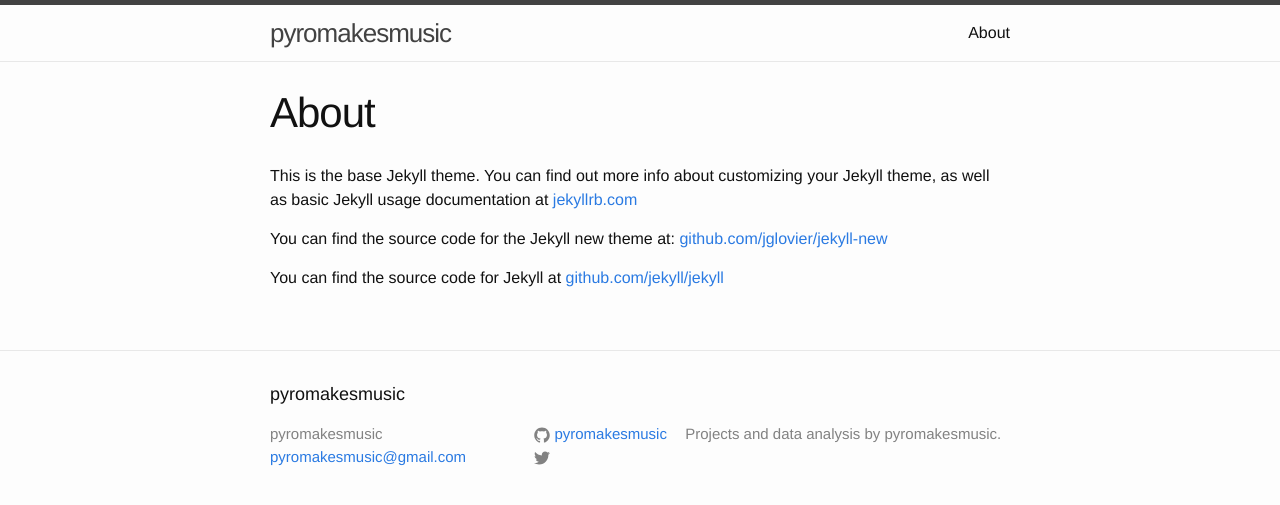
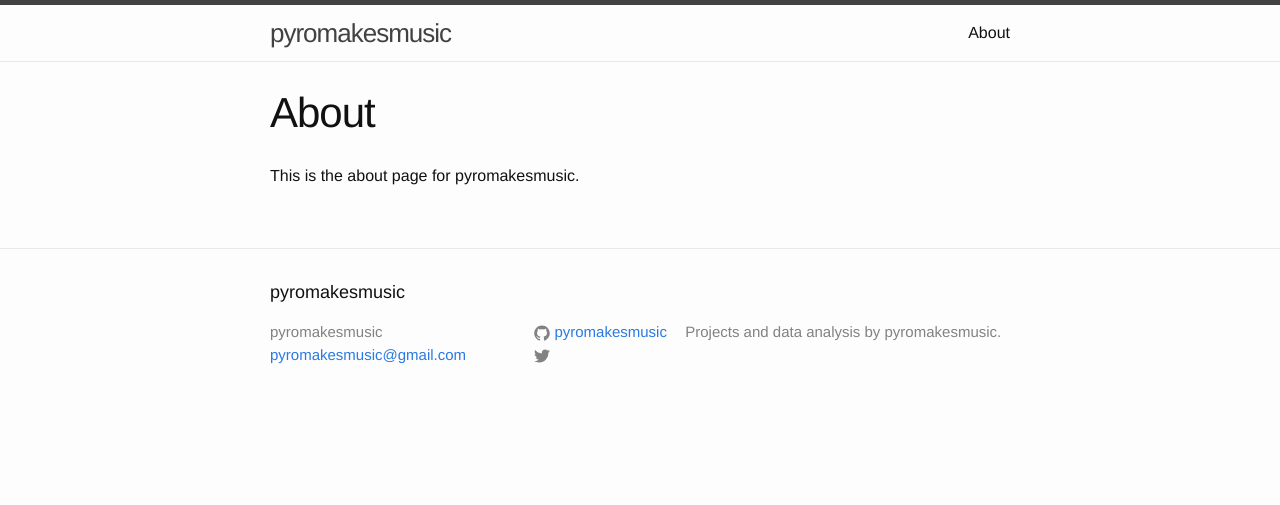
Before and after one commit to pyromakesmusic/pyromakesmusic.github.io, a Jekyll site: the page built from docs/about.md, in a window 1280 px wide. Shown: the top 505 px of the page. Built offline with Jekyll 4.4.1, drawn with Linux system fonts in a browser that asks for light colours.

```diff
--- a/docs/about.md
+++ b/docs/about.md
@@ -4,8 +4,4 @@ title: About
 permalink: /about/
 ---
 
-This is the base Jekyll theme. You can find out more info about customizing your Jekyll theme, as well as basic Jekyll usage documentation at [jekyllrb.com](http://jekyllrb.com/)
-
-You can find the source code for the Jekyll new theme at: [github.com/jglovier/jekyll-new](https://github.com/jglovier/jekyll-new)
-
-You can find the source code for Jekyll at [github.com/jekyll/jekyll](https://github.com/jekyll/jekyll)
+This is the about page for pyromakesmusic.
```
Also changed, not shown: docs/_posts/2014-10-18-welcome-to-jekyll.markdown (deleted, +0 -25 lines), docs/_posts/2025-1-11-hello-world.markdown (added, +7 -0 lines).
